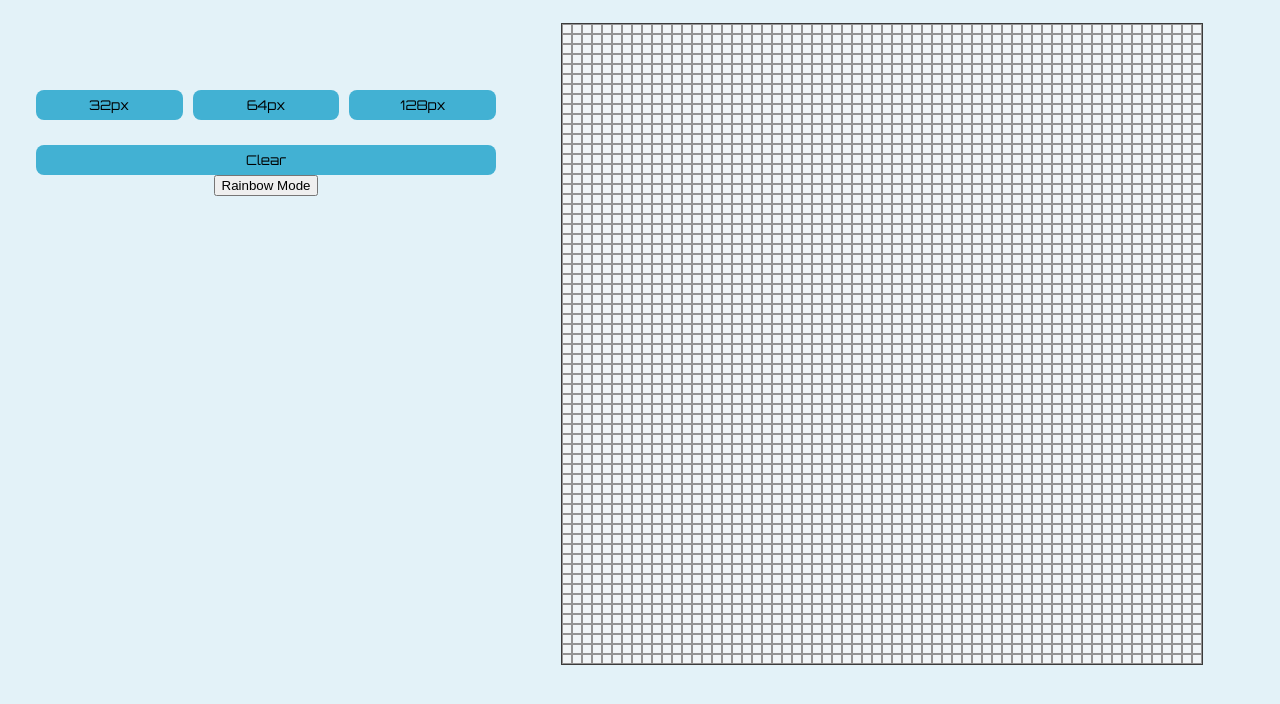
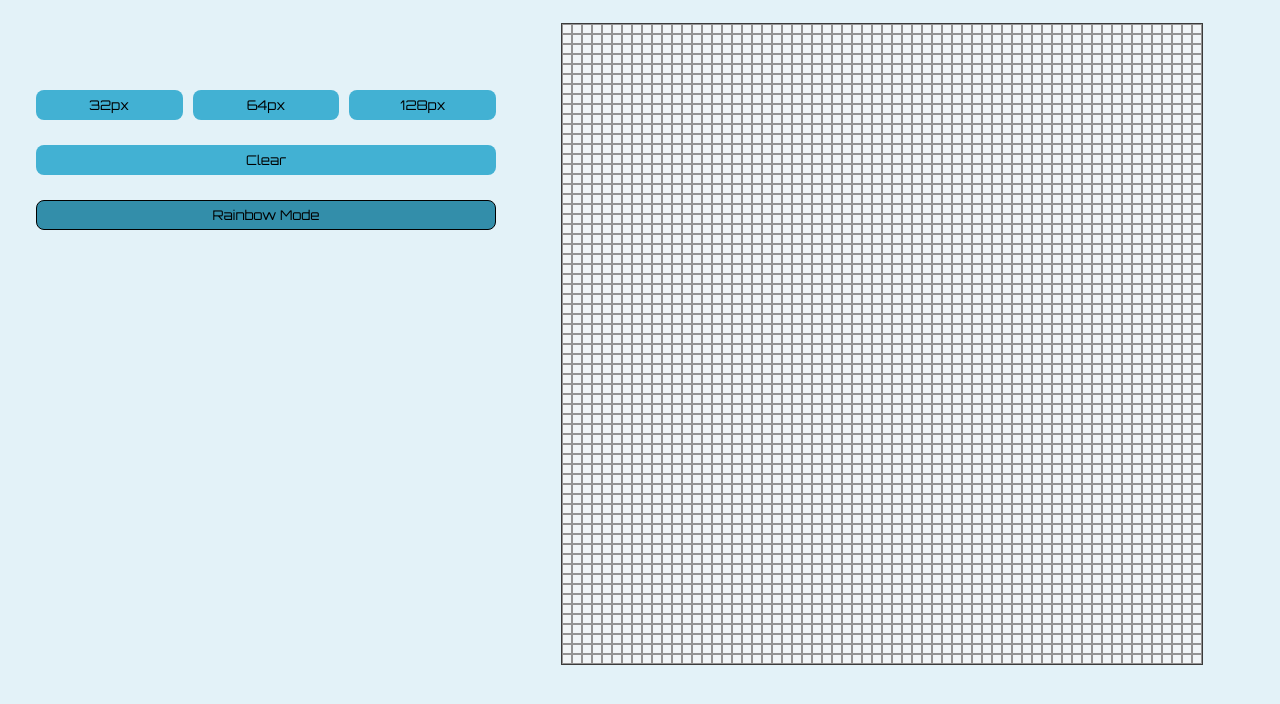
Before and after one commit to AlexJFisher94/etch-a-sketch, a plain HTML site: page index.html in a window 1280 px wide. Both pictures are taken after a click on the button "Rainbow Mode". Shown: the part 78-782 px from the top of the page. Drawn offline with Linux system fonts and the light colour scheme.

Commit message:
Added styling for 'btn-on' class

```diff
--- a/style.css
+++ b/style.css
@@ -62,7 +62,7 @@ h2 {
     font-family: 'Orbitron', sans-serif;
 }
 
-#clear, #rainbow-pen {
+#clear, .rainbow-pen {
     border: none;
     background-color:rgb(66, 177, 211);
     border-radius: 8px;
@@ -72,8 +72,13 @@ h2 {
     margin-top: 25px;
 }
 
-#clear:hover, .pixel-buttons:hover, #rainbow-pen:hover {
+#clear:hover, .pixel-buttons:hover, .rainbow-pen:hover {
     transform: scale(1.01);
     border: 1px solid black;
     transition: all .05s ease-in;
 }
+
+.btn-on {
+    border: 1px solid black;
+    background-color: rgb(51, 142, 170);
+}
```
